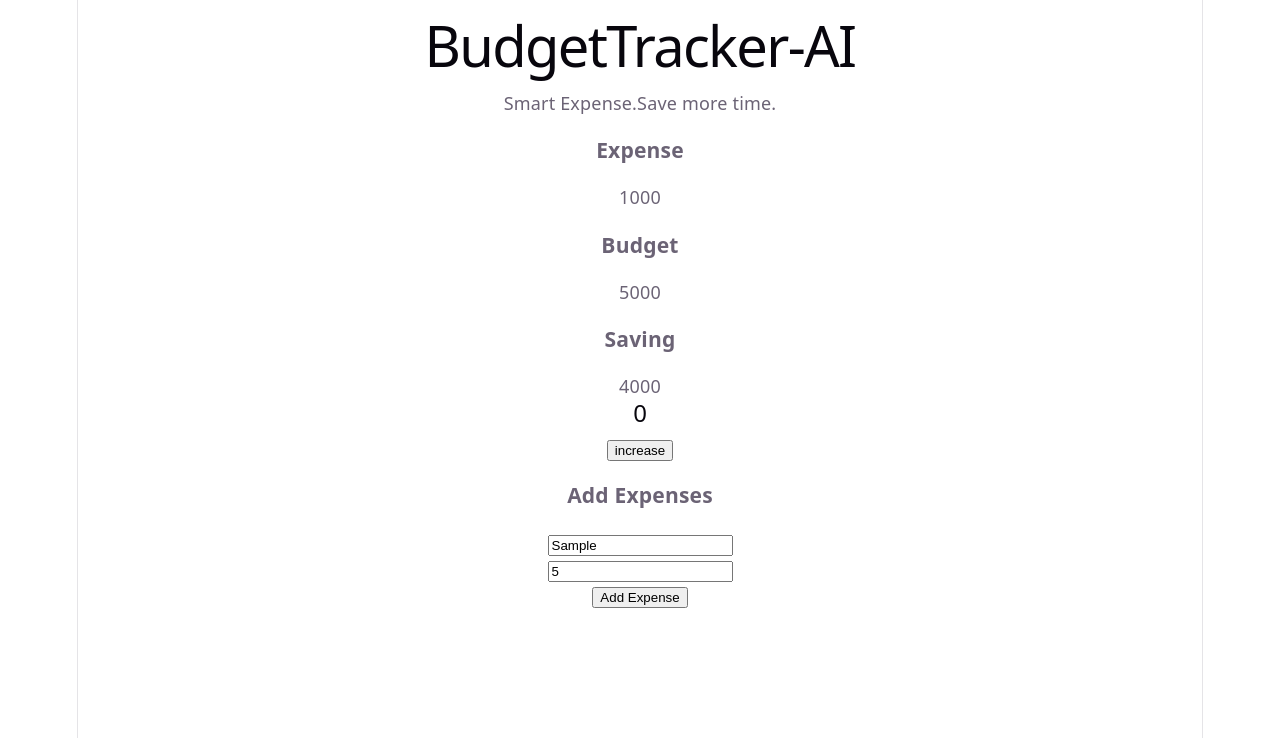
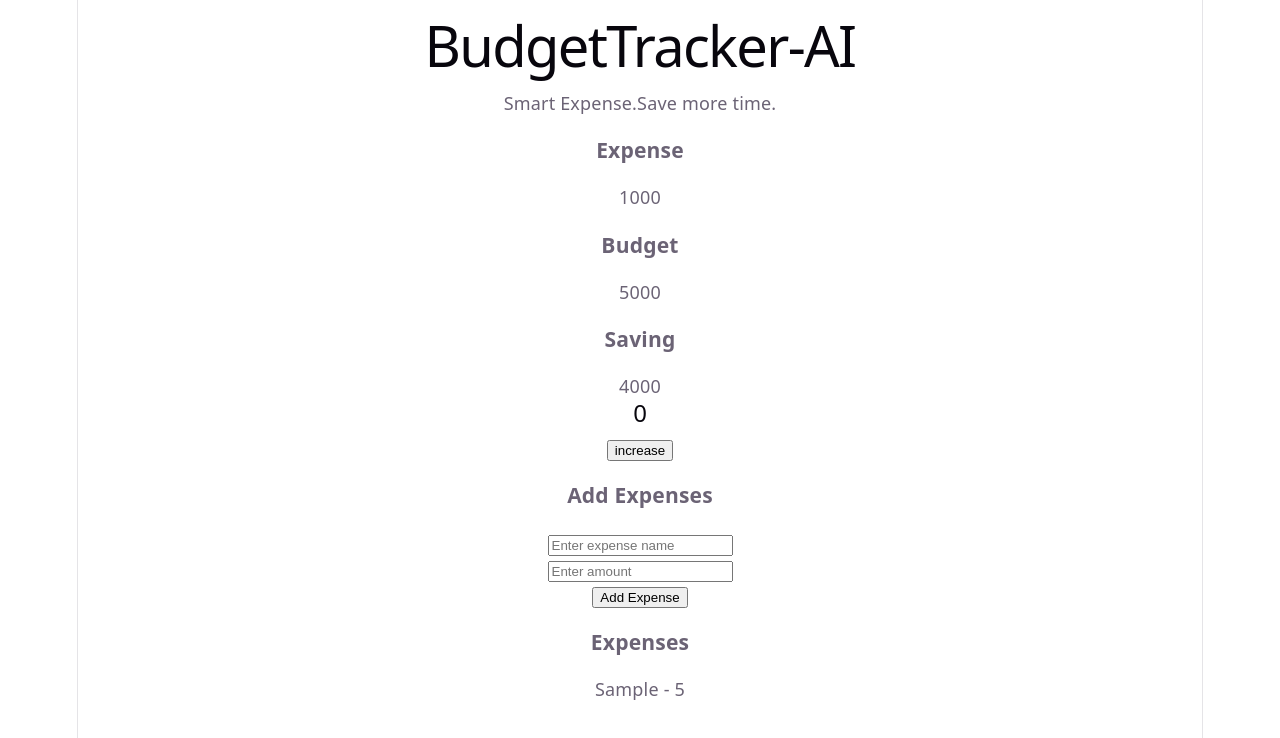
Before and after one commit to devrohitraj838/budgettracker-ai, a React (Vite) app in the folder client/: page / in a window 1280 px wide. Both pictures are taken after typing "Sample", "5" into the empty fields and a click on the button "Add Expense". Shown: the top 738 px of the page. Built offline with nearby package versions, Linux system fonts and the light colour scheme.

Commit message:
implement expense list

```diff
--- a/client/src/components/ExpenseForm.jsx
+++ b/client/src/components/ExpenseForm.jsx
@@ -2,6 +2,16 @@ import { useState } from "react";
 function ExpenseForm(){
     const[expenseName,setName] = useState("");
     const[expenseAmount,setAmount] = useState("");
+    const[expenses,setExpense] = useState([]);
+    function handleAddExpense(){
+        const newExpense = {
+            name : expenseName,
+            amount : expenseAmount
+        };
+        setExpense([...expenses,newExpense]);
+        setName("");
+        setAmount("");
+    }
     return(
         <div>
             <h3>Add Expenses</h3>
@@ -20,7 +30,15 @@ function ExpenseForm(){
             </input>
             <br>
             </br>
-            <button>Add Expense</button>
+            <button onClick={handleAddExpense}>Add Expense</button>
+            <h3>Expenses</h3>
+            {
+                expenses.map((expense) =>
+                <div>
+                    <p>{expense.name} - {expense.amount}</p>
+                </div>
+                )
+            }
         </div>
     );
 }
```
